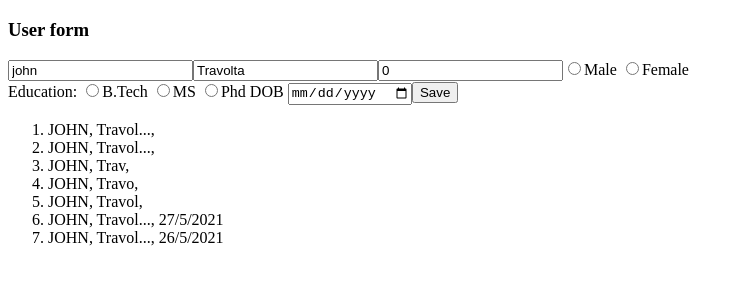
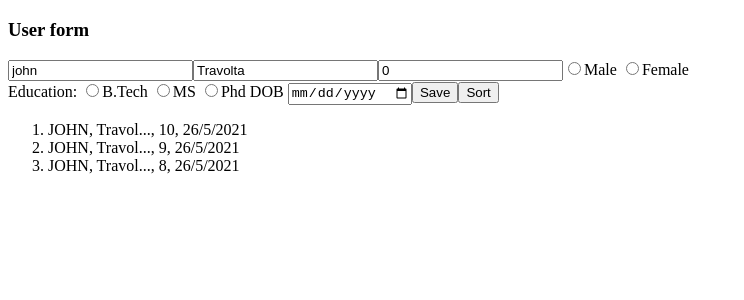
Before and after one commit to ibmpariwesh/cts-angular, an Angular app: page / in a window 1280 px wide. Shown: the top 300 px of the page, without its empty margins (0-744 px from the left). Built offline with nearby package versions, Linux system fonts and the light colour scheme; data requests are answered from the project's data file.

Commit message:
sorting on age

```diff
--- a/db.json
+++ b/db.json
@@ -3,54 +3,29 @@
     {
       "firstname": "john",
       "lastname": "Travolta",
-      "age": 0,
+      "age": 10,
       "gender": "",
+      "dob": "2021-05-26T05:56:38.299Z",
+      "education": "",
       "id": 1
     },
     {
       "firstname": "john",
       "lastname": "Travolta",
-      "age": 0,
+      "age": 9,
       "gender": "",
+      "dob": "2021-05-26T05:56:38.299Z",
+      "education": "",
       "id": 2
     },
     {
       "firstname": "john",
-      "lastname": "Trav",
-      "age": 0,
+      "lastname": "Travolta",
+      "age": 8,
       "gender": "",
+      "dob": "2021-05-26T05:56:38.299Z",
+      "education": "",
       "id": 3
-    },
-    {
-      "firstname": "john",
-      "lastname": "Travo",
-      "age": 0,
-      "gender": "",
-      "id": 4
-    },
-    {
-      "firstname": "john",
-      "lastname": "Travol",
-      "age": 0,
-      "gender": "",
-      "id": 5
-    },
-    {
-      "firstname": "john",
-      "lastname": "Travolta",
-      "age": 0,
-      "gender": "",
-      "dob": "2021-05-27",
-      "id": 6
-    },
-    {
-      "firstname": "john",
-      "lastname": "Travolta",
-      "age": 0,
-      "gender": "",
-      "dob": "2021-05-26T05:48:02.013Z",
-      "education": "B.Tech",
-      "id": 7
     }
   ]
 }
--- a/src/app/app.component.html
+++ b/src/app/app.component.html
@@ -11,10 +11,12 @@
 <input type="radio" value="Phd" [(ngModel)]='user.education'>Phd
 DOB <input type="date" [(ngModel)]='user.dob'>
 <button (click)='save()'>Save</button>
+<button (click)='sort()'>Sort</button>
 <ol>
   <li *ngFor="let u of users;index as i;">
     <span>{{u.firstname | uppercase}}</span>,
     <span>{{u.lastname| ellipsis:6: 56}}</span>,
+    <span>{{u.age}}</span>,
     <span>{{u.dob |date:'d/M/yyyy'}}</span>
   </li>
 </ol>
--- a/src/app/app.component.ts
+++ b/src/app/app.component.ts
@@ -18,6 +18,11 @@
       this.users=response as User[];
     });
   }
+  sort(){
+    this.users.sort(function(user1, user2){
+      return user1.age - user2.age;
+    })
+  }
   save() {
     console.log(this.user.firstname);
     const promise = this.userService.save(this.user);
```
